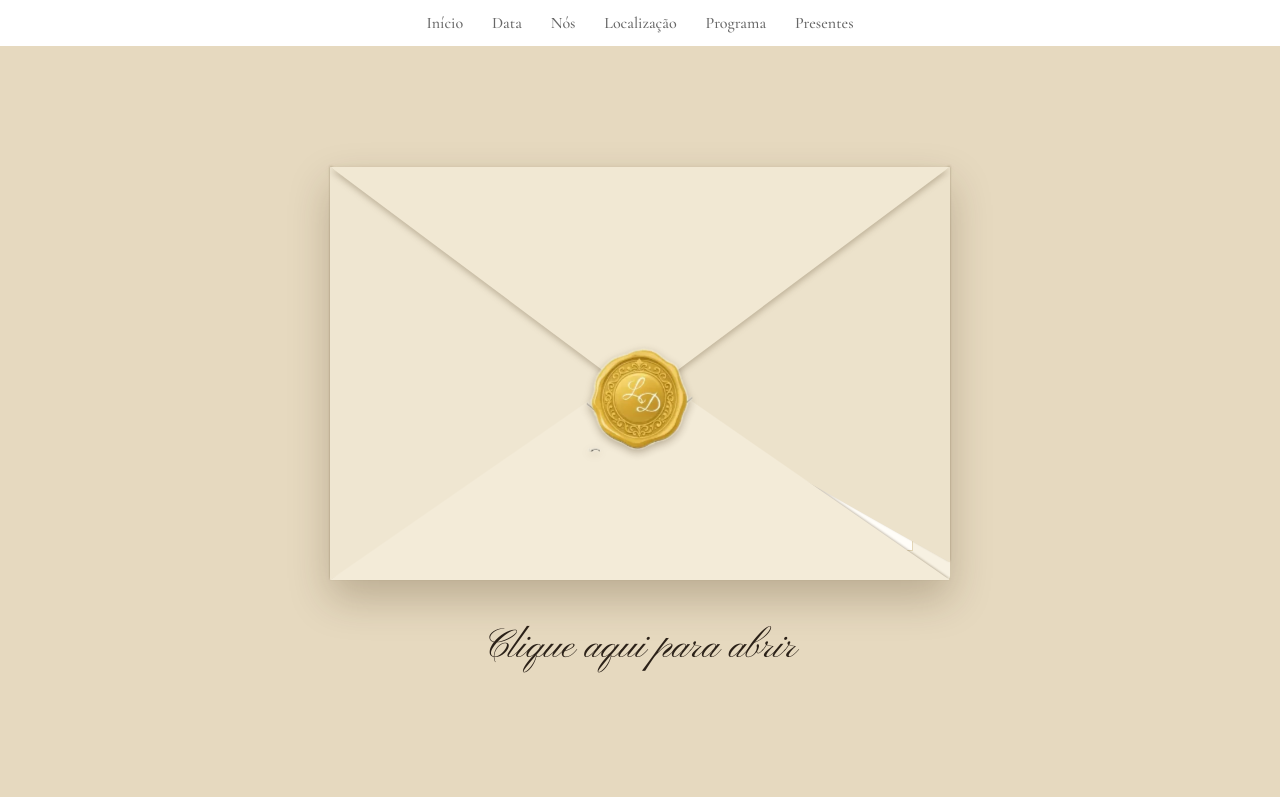
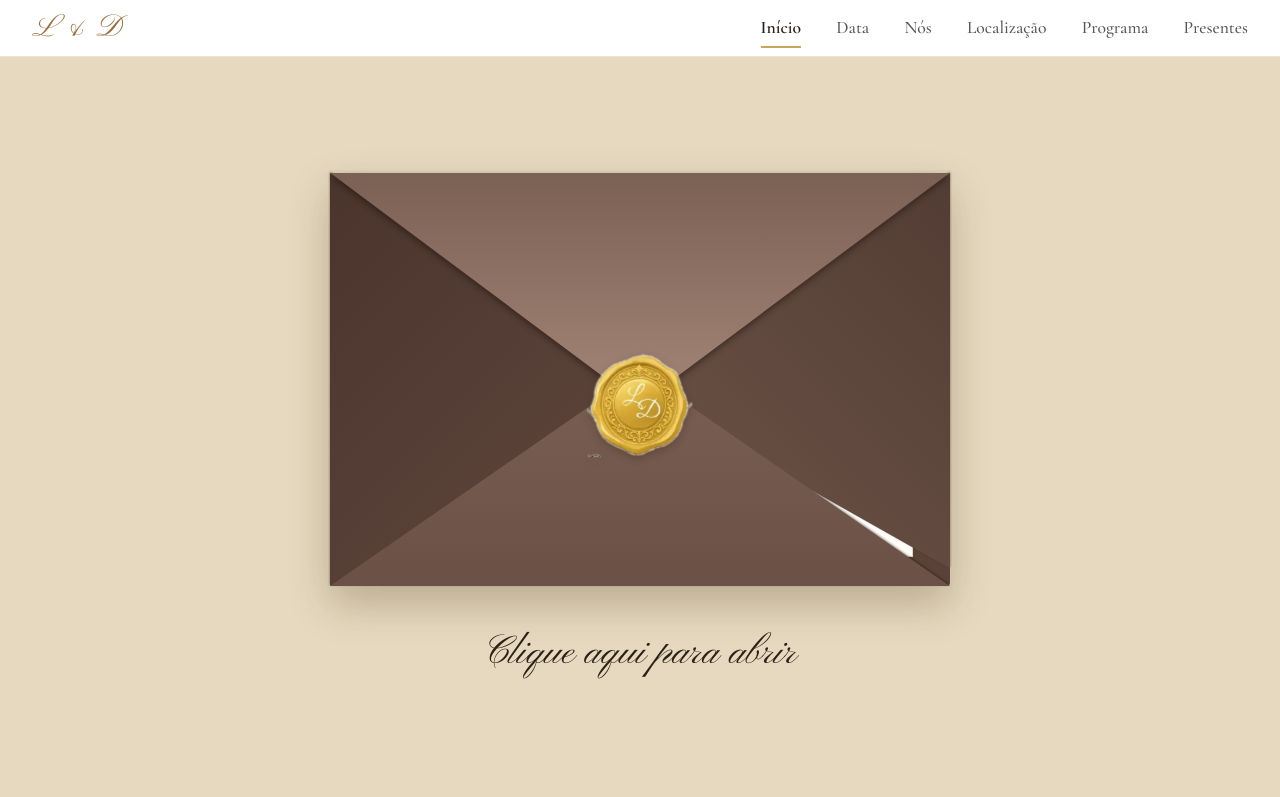
Before and after one commit to beorigina/convite-laercia-daniel, a plain HTML site: page index.html in a window 1280 px wide. Shown: the top 797 px of the page. Drawn offline with nearby package versions, Linux system fonts and the light colour scheme.

Commit message:
Add files via upload

```diff
--- a/index.html
+++ b/index.html
@@ -9,7 +9,7 @@
 <link rel="preconnect" href="https://fonts.gstatic.com" crossorigin>
 <link href="https://fonts.googleapis.com/css2?family=Cormorant+Garamond:ital,wght@0,400;0,500;0,600;1,500&family=Pinyon+Script&display=swap" rel="stylesheet">
 <style>
-:root{--perg:#faf5e6;--cast:#986f44;--ouro:#c9a45c;--tinta:#2b2118;--nav:46px;--serif:"Cormorant Garamond",Georgia,serif;--script:"Pinyon Script","Snell Roundhand",cursive}
+:root{--perg:#faf5e6;--cast:#986f44;--ouro:#c9a45c;--tinta:#2b2118;--nav:56px;--serif:"Cormorant Garamond",Georgia,serif;--script:"Pinyon Script","Snell Roundhand",cursive}
 *{box-sizing:border-box}
 html{scroll-padding-top:var(--nav)}
 @media(prefers-reduced-motion:no-preference){html{scroll-behavior:smooth}}
@@ -17,27 +17,44 @@ body{margin:0;font-family:var(--serif);font-size:1.2rem;line-height:1.55;color:v
 img{max-width:100%;display:block}
 a,button{font:inherit;color:inherit}
 :focus-visible{outline:2px solid var(--ouro);outline-offset:3px}
-nav{position:sticky;top:0;z-index:10;height:var(--nav);padding-top:env(safe-area-inset-top,0);box-sizing:content-box;background:rgba(255,255,255,.96);display:flex;justify-content:center;gap:clamp(.9rem,3vw,1.8rem);overflow-x:auto;white-space:nowrap;scrollbar-width:none}
-nav a{align-self:center;text-decoration:none;color:#666;font-weight:500;font-size:1rem;padding:.3rem 0}
-nav a:hover{color:#000}
+.top{position:sticky;top:0;z-index:20;height:var(--nav);padding:env(safe-area-inset-top,0) max(1.1rem,env(safe-area-inset-right,0)) 0 max(1.1rem,env(safe-area-inset-left,0));box-sizing:content-box;background:rgba(255,255,255,.97);border-bottom:1px solid #eee3d0;display:flex;align-items:center;justify-content:space-between}
+.brand{font-family:var(--script);font-size:2rem;line-height:1;color:var(--cast);text-decoration:none}
+.burger{width:48px;height:48px;margin-right:-.6rem;border:0;background:none;display:grid;place-content:center;gap:5px;cursor:pointer}
+.burger span{display:block;width:24px;height:2px;background:var(--tinta);border-radius:2px;transition:transform .25s,opacity .2s}
+.open .burger span:nth-child(1){transform:translateY(7px) rotate(45deg)}
+.open .burger span:nth-child(2){opacity:0}
+.open .burger span:nth-child(3){transform:translateY(-7px) rotate(-45deg)}
+.top nav{position:absolute;left:0;right:0;top:100%;background:#fff;display:flex;flex-direction:column;box-shadow:0 14px 24px rgba(40,25,10,.18);visibility:hidden;opacity:0;transform:translateY(-8px);transition:opacity .2s,transform .2s,visibility .2s}
+.open nav{visibility:visible;opacity:1;transform:none}
+.top nav a{display:flex;align-items:center;min-height:54px;padding:0 1.4rem;border-top:1px solid #f0e6d3;text-decoration:none;color:#555;font-size:1.25rem;font-weight:500}
+.top nav a[aria-current]{color:var(--cast);font-weight:600;background:#faf5e6}
+@media(min-width:820px){
+.top{padding-left:max(2rem,env(safe-area-inset-left,0));padding-right:max(2rem,env(safe-area-inset-right,0))}
+.burger{display:none}
+.top nav{position:static;flex-direction:row;gap:2.2rem;background:none;box-shadow:none;visibility:visible;opacity:1;transform:none}
+.top nav a{position:relative;min-height:0;padding:.3rem 0;border:0;font-size:1.1rem;background:none!important}
+.top nav a::after{content:"";position:absolute;left:0;right:0;bottom:-2px;height:2px;background:var(--ouro);transform:scaleX(0);transition:transform .25s}
+.top nav a:hover,.top nav a[aria-current]{color:var(--tinta)}
+.top nav a:hover::after,.top nav a[aria-current]::after{transform:scaleX(1)}
+}
 .script{font-family:var(--script);font-weight:400;line-height:1.15}
 .sec{position:relative;overflow:hidden;padding:3.5rem 1.4rem;text-align:center}
 .sc{font-variant:small-caps;letter-spacing:.04em}
 
 .stage{background:#e6d9bf;height:calc(100svh - var(--nav));min-height:460px;display:grid;place-content:center;justify-items:center;gap:2.2rem;padding:1rem;overflow:hidden}
-.env{container-type:inline-size;position:relative;display:block;width:min(88vw,620px);aspect-ratio:3/2;padding:0;border:0;border-radius:4px;background:#f7f1e2;box-shadow:0 18px 40px rgba(60,40,10,.25);perspective:1200px;cursor:pointer}
+.env{container-type:inline-size;position:relative;display:block;width:min(88vw,620px);aspect-ratio:3/2;padding:0;border:0;border-radius:4px;background:#5a4238;box-shadow:0 18px 40px rgba(60,40,10,.25);perspective:1200px;cursor:pointer}
 .env span,.env img{display:block}
 .card{position:absolute;left:6%;top:9%;width:88%;height:84%;z-index:2;background:#fffdf8;border:1px solid #e3d5b5;display:flex!important;flex-direction:column;align-items:center;justify-content:center;gap:2cqw;text-align:center}
 .cm{width:19cqw;mix-blend-mode:multiply}
 .cn{font-size:9.5cqw}
 .cs{font-size:max(12px,3.4cqw);color:var(--cast)}
-.pk{position:absolute;inset:0;z-index:3;filter:drop-shadow(0 -1px 1px rgba(80,60,30,.35))}
+.pk{position:absolute;inset:0;z-index:3;filter:drop-shadow(0 -1px 1px rgba(20,8,4,.5))}
 .pk span{position:absolute;inset:0}
-.pk .l{background:#efe6d1;clip-path:polygon(0 0,52% 54%,0 100%)}
-.pk .r{background:#ece2cb;clip-path:polygon(100% 0,48% 54%,100% 100%)}
-.pk .b{background:#f3ebd8;clip-path:polygon(0 100%,50% 48%,100% 100%)}
-.fl{position:absolute;left:0;top:0;width:100%;height:56%;z-index:4;transform-origin:50% 0;filter:drop-shadow(0 3px 3px rgba(80,60,30,.3))}
-.fl span{width:100%;height:100%;background:#f1e8d3;clip-path:polygon(0 0,100% 0,50% 100%)}
+.pk .l{background:linear-gradient(135deg,#4a342c,#6a5046);clip-path:polygon(0 0,52% 54%,0 100%)}
+.pk .r{background:linear-gradient(225deg,#523c33,#7a5f53);clip-path:polygon(100% 0,48% 54%,100% 100%)}
+.pk .b{background:linear-gradient(180deg,#8a6e61,#6a5046);clip-path:polygon(0 100%,50% 48%,100% 100%)}
+.fl{position:absolute;left:0;top:0;width:100%;height:56%;z-index:4;transform-origin:50% 0;filter:drop-shadow(0 3px 3px rgba(20,8,4,.45))}
+.fl span{width:100%;height:100%;background:linear-gradient(180deg,#7b6054,#a38677);clip-path:polygon(0 0,100% 0,50% 100%)}
 .seal{position:absolute;z-index:5;left:50%;top:56%;width:17%;margin:-8.5% 0 0 -8.5%;filter:drop-shadow(0 3px 4px rgba(60,40,10,.35))}
 .hint{background:none;border:0;cursor:pointer;font-family:var(--script);font-size:clamp(1.9rem,6vw,2.5rem);color:var(--tinta)}
 @media(prefers-reduced-motion:no-preference){.seal{animation:pul 2.4s ease-in-out infinite}}
@@ -108,9 +125,11 @@ ol img{width:56px;height:56px;border-radius:50%}
 </style>
 </head>
 <body>
-<nav aria-label="Secções">
-<a href="#inicio">Início</a><a href="#data">Data</a><a href="#nos">Nós</a><a href="#loc">Localização</a><a href="#prog">Programa</a><a href="#pres">Presentes</a>
-</nav>
+<header class="top">
+<a class="brand" href="#inicio" aria-label="Início">L &amp; D</a>
+<button class="burger" aria-label="Abrir menu" aria-expanded="false" aria-controls="menu"><span></span><span></span><span></span></button>
+<nav id="menu" aria-label="Secções"><a href="#inicio">Início</a><a href="#data">Data</a><a href="#nos">Nós</a><a href="#loc">Localização</a><a href="#prog">Programa</a><a href="#pres">Presentes</a></nav>
+</header>
 
 <section id="inicio" class="stage">
 <button class="env" id="abrir" aria-label="Abrir o convite">
@@ -156,8 +175,8 @@ ol img{width:56px;height:56px;border-radius:50%}
 <p class="nm script">Laércia &amp; Daniel</p>
 <p>A celebração irá realizar-se no Complexo Paraíso da Família, na cidade de Inhambane.<br>A partir das 11h e o copo de água às 14h.</p>
 <div class="btns">
-<a class="btn" href="https://wa.me/258843912265?text=Ol%C3%A1!%20Confirmo%20a%20minha%20presen%C3%A7a%20no%20casamento%20de%20La%C3%A9rcia%20e%20Daniel." target="_blank" rel="noopener"><svg viewBox="0 0 24 24" aria-hidden="true"><path d="M3 21l1.65-3.8a9 9 0 1 1 3.4 2.9L3 21"/><path d="M9 10a.5.5 0 0 0 1 0V9a.5.5 0 0 0-1 0v1a5 5 0 0 0 5 5h1a.5.5 0 0 0 0-1h-1a.5.5 0 0 0 0 1"/></svg>Confirmar presença</a>
-<a class="btn" href="https://www.google.com/maps/search/?api=1&amp;query=Complexo+Para%C3%ADso+da+Fam%C3%ADlia+Inhambane" target="_blank" rel="noopener"><svg viewBox="0 0 24 24" aria-hidden="true"><path d="M9 11a3 3 0 1 0 6 0a3 3 0 0 0-6 0"/><path d="M17.657 16.657l-4.243 4.243a2 2 0 0 1-2.827 0l-4.244-4.243a8 8 0 1 1 11.314 0"/></svg>Ver localização</a>
+<a class="btn" href="https://wa.me/258841850908?text=Ol%C3%A1!%20Confirmo%20a%20minha%20presen%C3%A7a%20no%20casamento%20de%20La%C3%A9rcia%20e%20Daniel." target="_blank" rel="noopener"><svg viewBox="0 0 24 24" aria-hidden="true"><path d="M3 21l1.65-3.8a9 9 0 1 1 3.4 2.9L3 21"/><path d="M9 10a.5.5 0 0 0 1 0V9a.5.5 0 0 0-1 0v1a5 5 0 0 0 5 5h1a.5.5 0 0 0 0-1h-1a.5.5 0 0 0 0 1"/></svg>Confirmar presença</a>
+<a class="btn" href="https://share.google/nxbI3VrnUv4HwDG4y" target="_blank" rel="noopener"><svg viewBox="0 0 24 24" aria-hidden="true"><path d="M9 11a3 3 0 1 0 6 0a3 3 0 0 0-6 0"/><path d="M17.657 16.657l-4.243 4.243a2 2 0 0 1-2.827 0l-4.244-4.243a8 8 0 1 1 11.314 0"/></svg>Ver localização</a>
 </div>
 </section>
 
@@ -190,6 +209,18 @@ ol img{width:56px;height:56px;border-radius:50%}
 
 <script>
 (function(){
+  var h=document.querySelector('.top'),b=h.querySelector('.burger'),L={};
+  function set(o){h.classList.toggle('open',o);b.setAttribute('aria-expanded',o);b.setAttribute('aria-label',o?'Fechar menu':'Abrir menu')}
+  b.addEventListener('click',function(e){e.stopPropagation();set(!h.classList.contains('open'))});
+  document.addEventListener('click',function(e){if(!h.contains(e.target))set(false)});
+  document.addEventListener('keydown',function(e){if(e.key==='Escape')set(false)});
+  h.querySelectorAll('nav a').forEach(function(a){L[a.getAttribute('href').slice(1)]=a;a.addEventListener('click',function(){set(false)})});
+  if('IntersectionObserver' in window){
+    var io=new IntersectionObserver(function(es){es.forEach(function(en){if(en.isIntersecting){for(var k in L)L[k].removeAttribute('aria-current');L[en.target.id].setAttribute('aria-current','true')}})},{rootMargin:'-45% 0px -50% 0px'});
+    for(var k in L)io.observe(document.getElementById(k));
+  }
+})();
+(function(){
   var ini=document.getElementById('inicio'),busy=false;
   function ir(){document.getElementById('data').scrollIntoView()}
   function abrir(){
```
